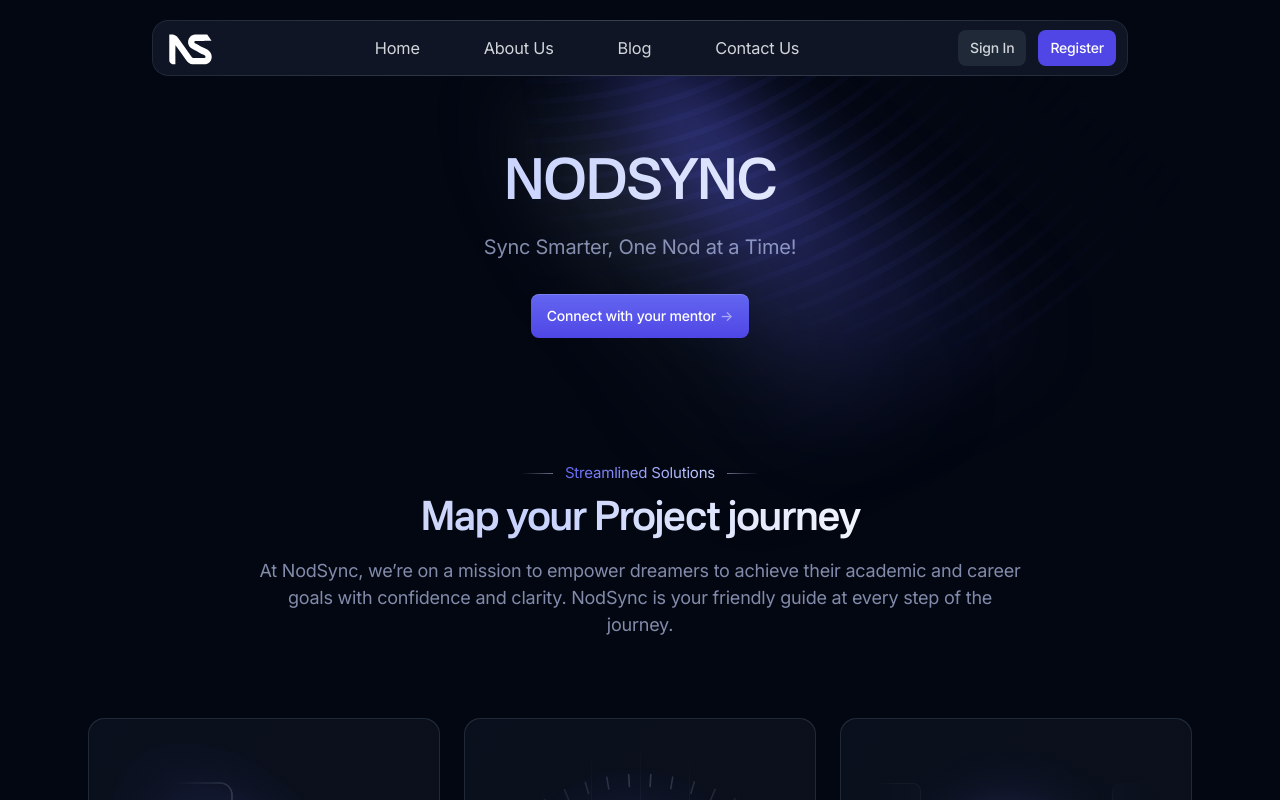
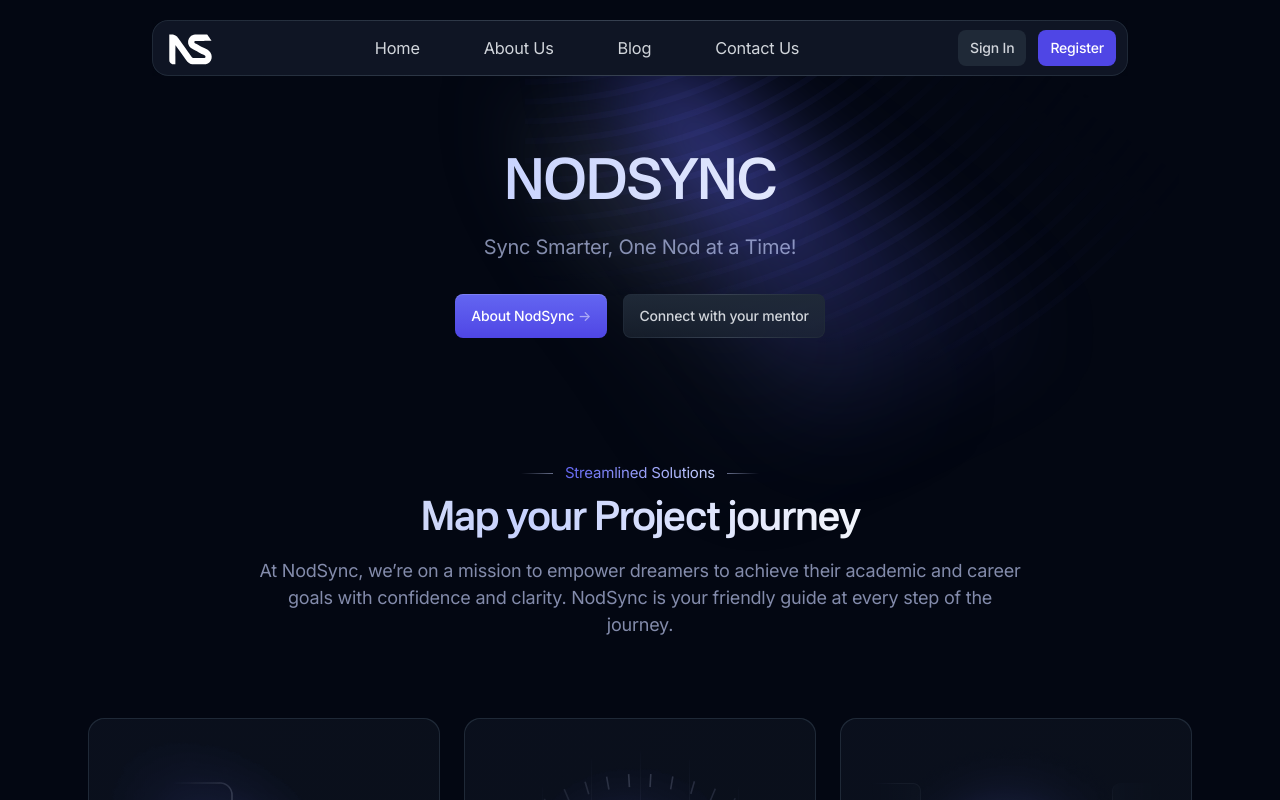
Before and after one commit to iashokk/NodSync, a Next.js app: page / in a window 1280 px wide. Shown: the top 800 px of the page. Built offline with nearby package versions, Linux system fonts and the light colour scheme.

Commit message:
add a button

```diff
--- a/components/hero-home.tsx
+++ b/components/hero-home.tsx
@@ -25,14 +25,22 @@ export default function HeroHome() {
                 <div data-aos="fade-up" data-aos-delay={400}>
                   <a
                     className="btn group mb-4 w-full bg-gradient-to-t from-indigo-600 to-indigo-500 bg-[length:100%_100%] bg-[bottom] text-white shadow-[inset_0px_1px_0px_0px_theme(colors.white/.16)] hover:bg-[length:100%_150%] sm:mb-0 sm:w-auto"
-                    href="/ContactUs"
+                    href="/AboutUs"
                   >
                     <span className="relative inline-flex items-center">
-                    Connect with your mentor
+                    About NodSync
                       <span className="ml-1 tracking-normal text-white/50 transition-transform group-hover:translate-x-0.5">
                         -&gt;
                       </span>
                     </span>
+                  </a>
+                </div>
+                <div data-aos="fade-up" data-aos-delay={600}>
+                  <a
+                    className="btn relative w-full bg-gradient-to-b from-gray-800 to-gray-800/60 bg-[length:100%_100%] bg-[bottom] text-gray-300 before:pointer-events-none before:absolute before:inset-0 before:rounded-[inherit] before:border before:border-transparent before:[background:linear-gradient(to_right,theme(colors.gray.800),theme(colors.gray.700),theme(colors.gray.800))_border-box] before:[mask-composite:exclude_!important] before:[mask:linear-gradient(white_0_0)_padding-box,_linear-gradient(white_0_0)] hover:bg-[length:100%_150%] sm:ml-4 sm:w-auto"
+                    href="/ContactUs"
+                  >
+                    Connect with your mentor
                   </a>
                 </div>
               </div>
```
